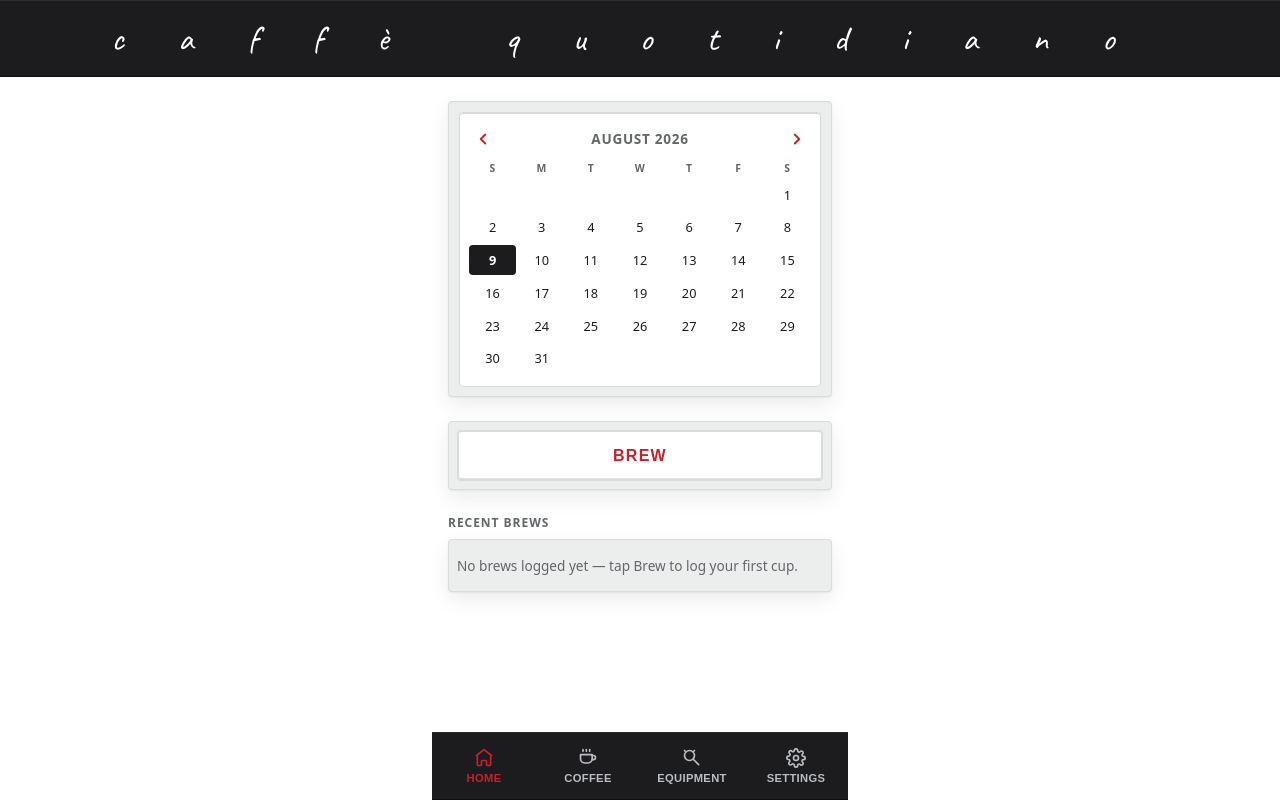
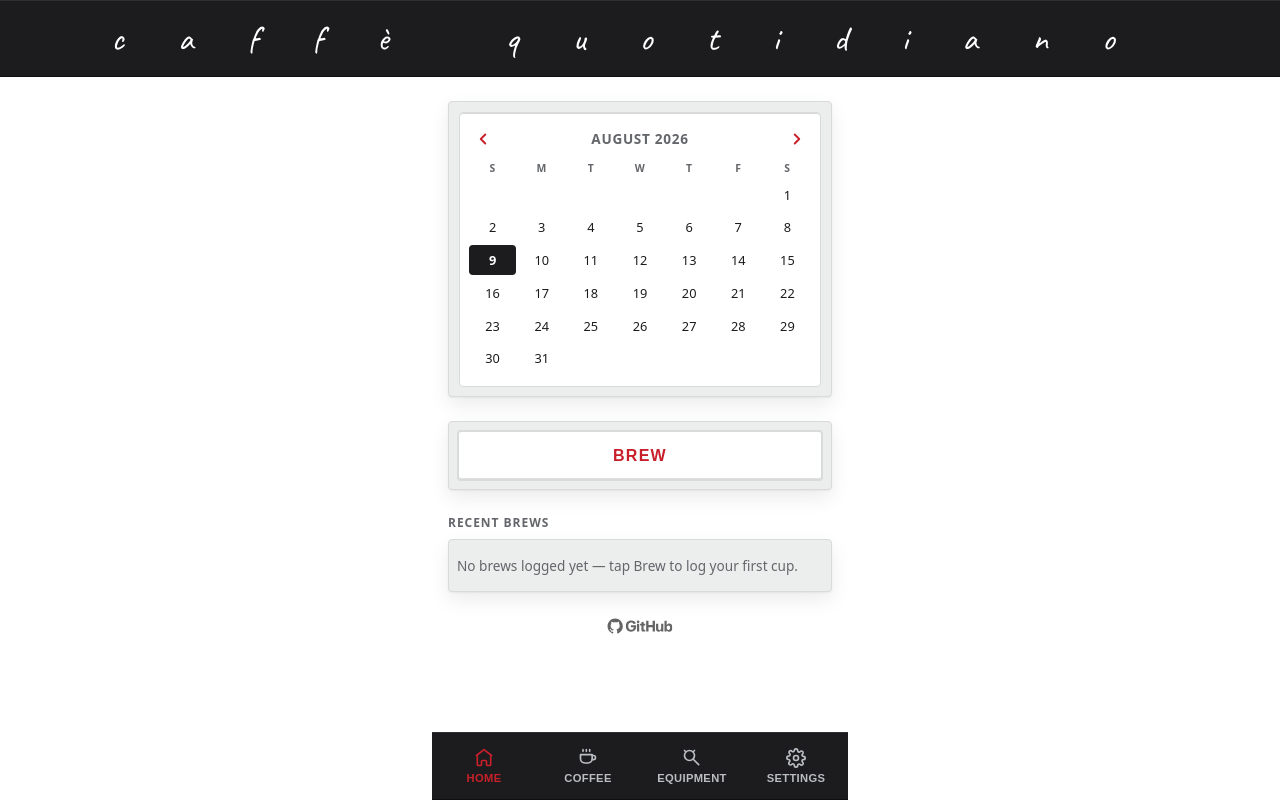
Before and after one commit to micahblut/coffee, a website with bundled scripts: page index.html in a window 1280 px wide. Built offline with nearby package versions, Linux system fonts and the light colour scheme; no server answers.

Commit message:
Add github link

```diff
--- a/src/style.css
+++ b/src/style.css
@@ -595,6 +595,22 @@ button {
   font-size: 0.85rem;
   color: var(--color-ink-soft);
   padding: 0.5rem 0;
+}
+
+.home-github-link {
+  display: flex;
+  justify-content: center;
+  margin-top: 1.5rem;
+}
+
+.home-github-link img {
+  height: 20px;
+  width: auto;
+  opacity: 0.6;
+}
+
+.home-github-link a:hover img {
+  opacity: 1;
 }
 
 /* The home screen's own .brew-button-frame margin-bottom is what separates
--- a/src/views/home.js
+++ b/src/views/home.js
@@ -49,6 +49,11 @@ export async function renderHome(container, nav) {
       <h2>Recent brews</h2>
       <ul id="recent-brews-list" class="recent-brews-list"></ul>
     </section>
+    <div class="home-github-link">
+      <a href="https://github.com/micahblut/coffee" target="_blank" rel="noopener noreferrer">
+        <img src="/src/assets/github-logo.svg" alt="View source on GitHub" />
+      </a>
+    </div>
   `;
 
   const brewButton = /** @type {HTMLButtonElement} */ (
```
Also changed, not shown: src/assets/github-logo.svg (added).
